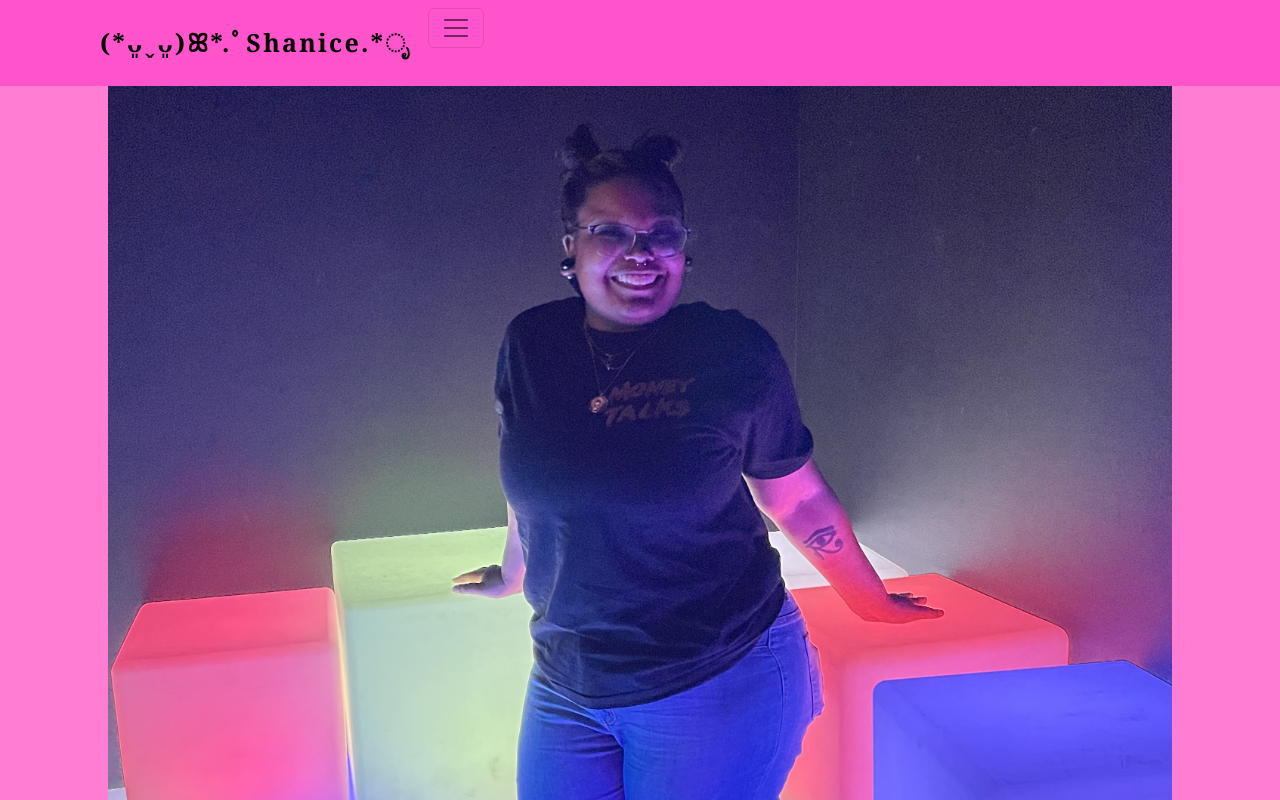
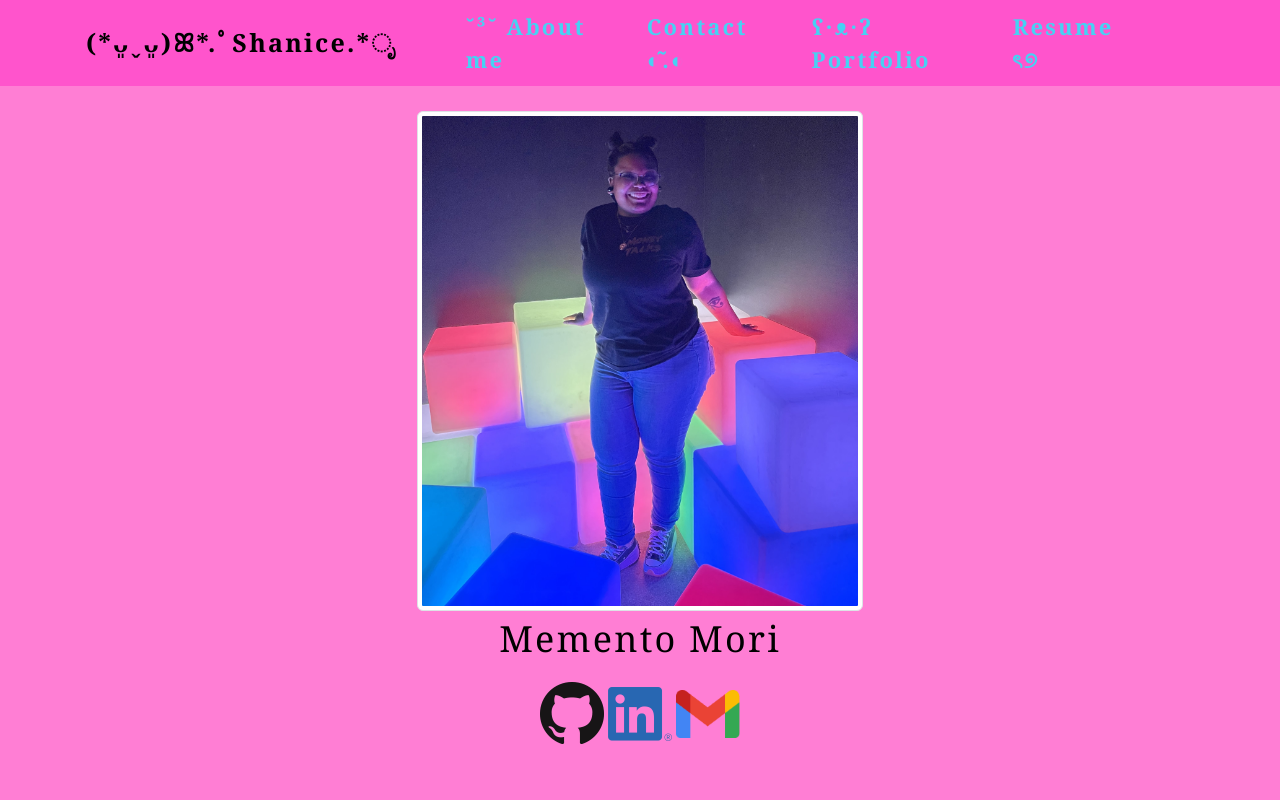
Before and after one commit to shanicesauce/spa-portfolio, a React (Create React App) app: page / in a window 1280 px wide. Shown: the top 800 px of the page. Built offline with nearby package versions, Linux system fonts and the light colour scheme.

Commit message:
navigation updated

```diff
--- a/src/components/Nav/index.js
+++ b/src/components/Nav/index.js
@@ -5,18 +5,17 @@ const Navigation = (props) => {
   const { contactSelected, setContactSelected } = props;
 
   return (
-    <Navbar collapseOnSelect  expand="xxl" as={"header"} fixed>
-      <Container className="flex-row px-1">
-        <Navbar.Brand href="#/portfolio" className="name">(*ᴗ͈ˬᴗ͈)ꕤ*.ﾟShanice.*ೃ</Navbar.Brand>
+    <Navbar collapseOnSelect  expand="lg" as={"header"} className="d-flex" >
+      <Container >
+        <Navbar.Brand href="#/portfolio" className="navbar-brand">(*ᴗ͈ˬᴗ͈)ꕤ*.ﾟShanice.*ೃ</Navbar.Brand>
         <Navbar.Toggle
           aria-controls="responsive-navbar-nav"
-          className="flex-row me-auto"
         />
         <Navbar.Collapse id="responsive-navbar-nav">
-          <Nav className="nav d-flex">
+          <Nav className="mx-5">
             <Nav.Link
               href="#/about"
-              className={`mx-3 ${contactSelected && "navActive"} a`}
+              className={`mx-2 ${contactSelected && "navActive"} a`}
               onClick={() => {
                 setContactSelected(true);
               }}
@@ -25,7 +24,7 @@ const Navigation = (props) => {
             </Nav.Link>
             <Nav.Link
               href="#/contact"
-              className={`mx-3 ${contactSelected && "navActive"} a`}
+              className={`mx-2 ${contactSelected && "navActive"} a`}
               onClick={() => {
                 setContactSelected(true);
               }}
@@ -34,7 +33,7 @@ const Navigation = (props) => {
             </Nav.Link>
             <Nav.Link
               href="#/portfolio"
-              className={`mx-3 ${contactSelected && "navActive"} a`}
+              className={`mx-2 ${contactSelected && "navActive"} a`}
               onClick={() => {
                 setContactSelected(true);
               }}
@@ -43,7 +42,7 @@ const Navigation = (props) => {
             </Nav.Link>
             <Nav.Link
               href="#/resume"
-              className={`mx-3 ${contactSelected && "navActive"} a`}
+              className={`mx-2 ${contactSelected && "navActive"} a`}
               onClick={() => {
                 setContactSelected(true);
               }}
--- a/src/components/Welcome/index.js
+++ b/src/components/Welcome/index.js
@@ -4,7 +4,7 @@ import shanice from "../../assets/images/shanice.jpg";
 const Welcome = () => {
   return (
     <div id="welcome">
-      <img src={shanice} alt="shanice at hopscotch" className="container"></img>
+      <img src={shanice} alt="shanice at hopscotch" className="img-thumbnail "></img>
       <p>
         <h1>Memento Mori</h1>
       </p>
--- a/src/index.css
+++ b/src/index.css
@@ -78,9 +78,8 @@ p {
   margin-top: 0;
 }
 
-
 a:hover {
-  text-decoration: underline;
+  text-decoration: none;
 }
 
 header {
@@ -89,11 +88,10 @@ header {
   flex-wrap: wrap;
 }
 
-.name {
+.navbar-brand {
   color: var(--darker);
   font-size: 25px;
-  display: flex;
-
+  margin: auto;
 }
 
 
@@ -117,7 +115,6 @@ span[role="img"] {
 .title {
   text-align: center;
 }
-
 
 form {
   display: flex;
@@ -145,7 +142,6 @@ input:focus {
   box-shadow: 0 0 0.25rem rgba(0, 0, 0, 0.5);
 }
 
-
 nav a:hover {
   text-decoration: none;
 }
@@ -156,19 +152,11 @@ nav {
   display: inline;
 }
 
-
 textarea {
   width: 600px;
   height: 120px;
   border: 3px solid #cccccc;
   padding: 5px;
-}
-
-.container {
-  width: 85%;
-  max-width: 1200px;
-  margin-left: auto;
-  margin-right: auto;
 }
 
 .flex-row {
@@ -193,9 +181,9 @@ textarea {
 
 .img-thumbnail {
   width: auto;
-  height: 300px;
-  margin-bottom: 50px;
-  cursor: pointer;
+  height: 500px;
+  margin: auto;
+  margin-top: 25px;
 }
 
 button {
@@ -210,6 +198,7 @@ button {
   padding: 10px 15px;
 }
 
+a,
 .a {
   border-radius: 5px;
   color: var(--secondary);
@@ -293,21 +282,19 @@ footer div {
 }
 
 @media screen and (max-width: 1200px) {
-  header *{
+  header * {
     font-size: 19px;
     margin: auto;
     padding: 15px;
   }
-  .name{
+  .navbar-brand {
     font-size: larger;
   }
 
-  .title{
+  .title {
     font-size: larger;
   }
-
-  .projects{
+  .projects {
     width: auto;
   }
-
 }
```
